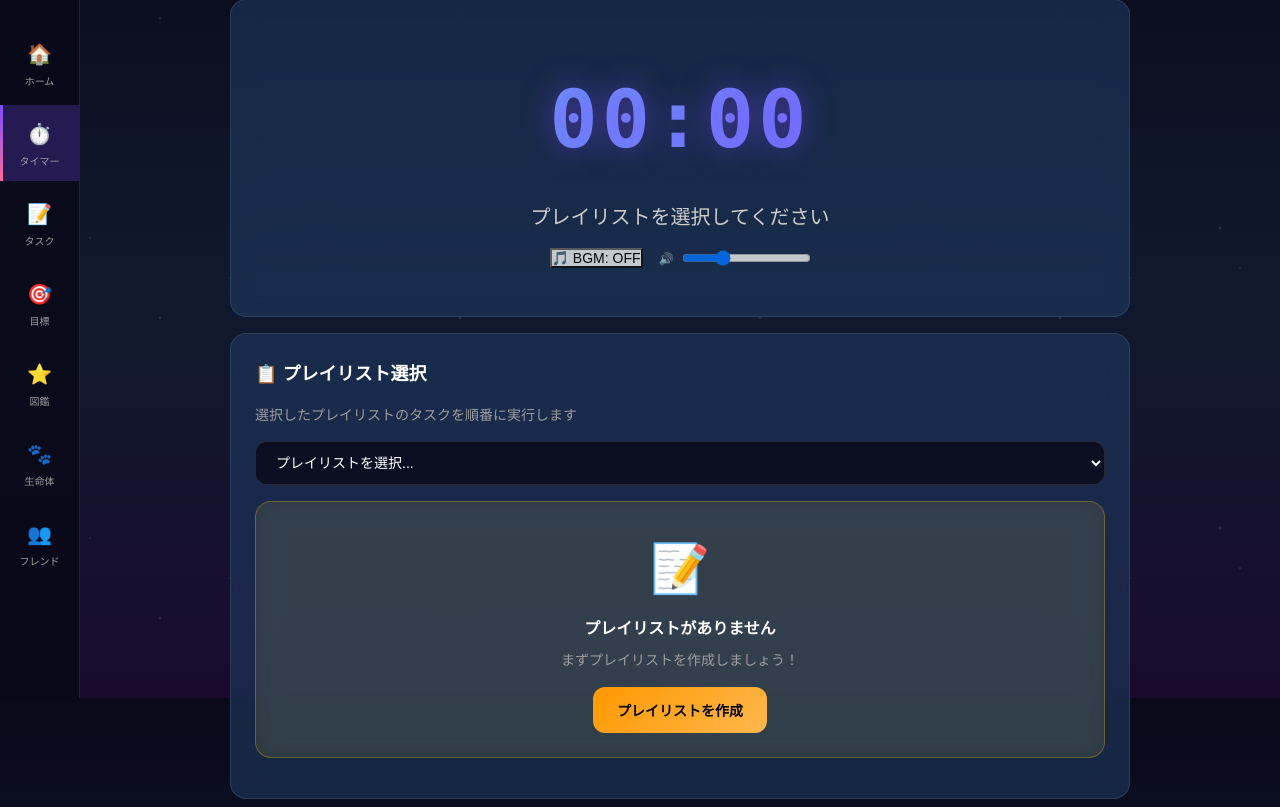
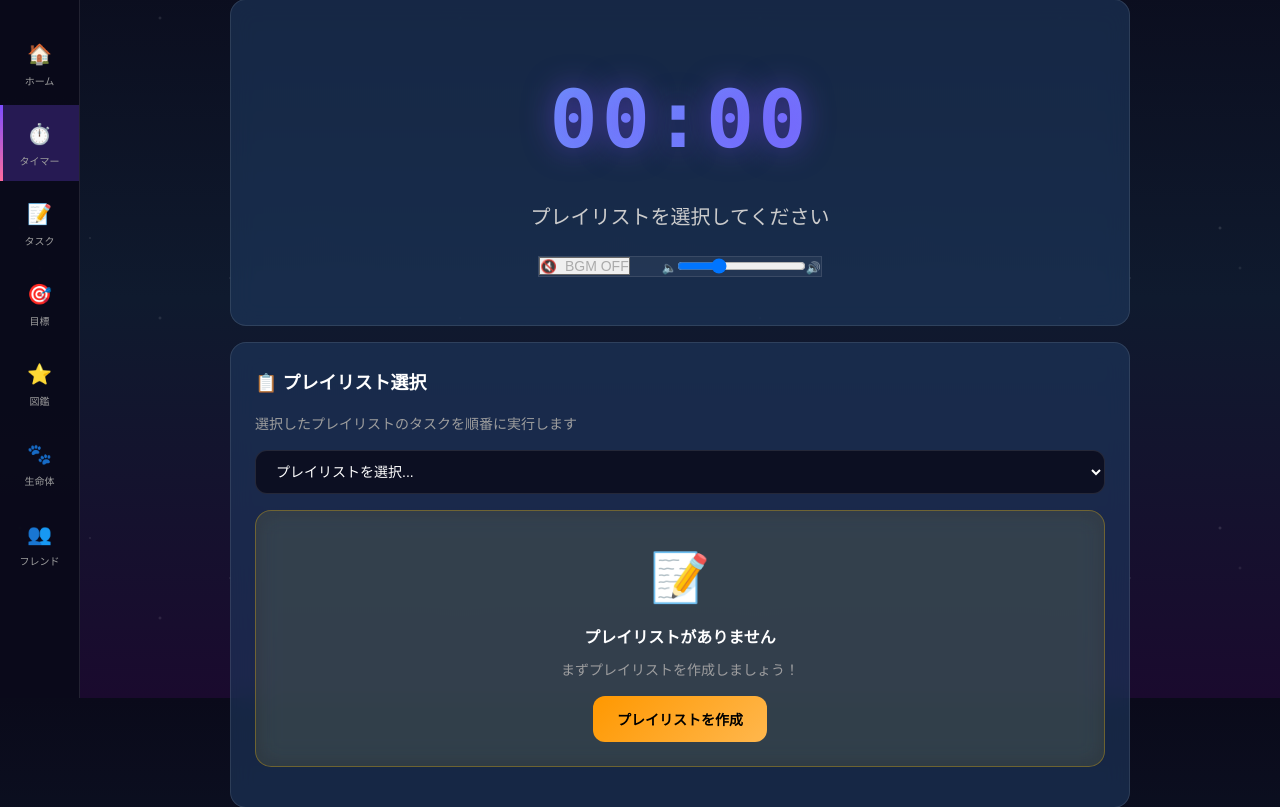
Before and after one commit to 124048-code/moon-tasker, a Flask app: page /timer in a window 1280 px wide. Shown: the part 102-909 px from the top of the page. Run offline with Flask 3, Linux system fonts and the light colour scheme; data comes from the database, SQL or seed files in the repository; data that the repository does not hold is empty; some libraries are stand-ins or nearby versions.

Commit message:
feat: improve audio system with global click SE, BGM auto-resume, and glassmorphism UI

```diff
--- a/templates/base.html
+++ b/templates/base.html
@@ -142,6 +142,19 @@
             }
         });
     </script>
+
+    <!-- Audio Manager -->
+    <script src="{{ url_for('static', filename='js/audio_manager.js') }}"></script>
+    <script>
+        document.addEventListener('click', function (e) {
+            const target = e.target.closest('button, a.btn, .list-item');
+            if (target && !target.closest('input') && !target.closest('textarea')) {
+                if (target.type !== 'range' && window.audioManager) {
+                    window.audioManager.playSE('click.mp3');
+                }
+            }
+        });
+    </script>
 </body>
 
 </html>
--- a/templates/pages/timer.html
+++ b/templates/pages/timer.html
@@ -13,16 +13,27 @@
     <p id="next-task-text" class="text-muted mt-2"></p>
     <p id="end-time-text" style="color: #ffc107; margin-top: 8px;"></p>
 
-    <!-- 音量コントロール (隠しメニューっぽく) -->
-    <div class="mt-4 flex justify-center items-center gap-4" style="opacity: 0.8;">
-        <button onclick="toggleBGM()" id="bgm-toggle-btn" class="text-sm border rounded px-2 py-1"
-            style="border-color: #666;">
-            🎵 BGM: OFF
+    <p id="end-time-text" style="color: #ffc107; margin-top: 8px;"></p>
+
+    <!-- 音量コントロール (Glassmorphism UI) -->
+    <div class="mt-6 flex justify-center items-center gap-4 p-3 rounded-full"
+        style="background: rgba(255, 255, 255, 0.05); border: 1px solid rgba(255, 255, 255, 0.1); width: fit-content; margin: 24px auto 0;">
+
+        <button onclick="toggleBGM()" id="bgm-toggle-btn"
+            class="flex items-center gap-2 px-4 py-2 rounded-full transition-all duration-300 hover:bg-white/10"
+            style="border: 1px solid #666; color: #aaa;">
+            <span id="bgm-icon">🔇</span>
+            <span id="bgm-text" class="text-sm font-medium">BGM OFF</span>
         </button>
-        <div class="flex items-center gap-2">
-            <span class="text-xs">🔊</span>
+
+        <div class="h-6 w-px bg-white/20"></div>
+
+        <div class="flex items-center gap-3 px-2">
+            <span class="text-xs text-muted">🔈</span>
             <input type="range" min="0" max="1" step="0.1" value="0.3"
-                onchange="window.audioManager.setBGMVolume(this.value)" class="w-20">
+                onchange="window.audioManager.setBGMVolume(this.value)"
+                class="w-24 accent-blue-400 h-1 bg-white/20 rounded-lg appearance-none cursor-pointer">
+            <span class="text-xs text-muted">🔊</span>
         </div>
     </div>
 </div>
@@ -184,17 +195,25 @@
     function toggleBGM() {
         timerState.playBgm = !timerState.playBgm;
         const btn = document.getElementById('bgm-toggle-btn');
+        const icon = document.getElementById('bgm-icon');
+        const text = document.getElementById('bgm-text');
+
         if (timerState.playBgm) {
-            btn.textContent = "🎵 BGM: ON";
             btn.style.borderColor = "#64b5f6";
             btn.style.color = "#64b5f6";
+            btn.style.backgroundColor = "rgba(100, 181, 246, 0.1)";
+            icon.textContent = "🎵";
+            text.textContent = "BGM ON";
+
             if (timerState.isRunning && !timerState.isPaused && !timerState.isBreak) {
                 window.audioManager.playBGM('focus.mp3');
             }
         } else {
-            btn.textContent = "🎵 BGM: OFF";
             btn.style.borderColor = "#666";
-            btn.style.color = "";
+            btn.style.color = "#aaa";
+            btn.style.backgroundColor = "transparent";
+            icon.textContent = "🔇";
+            text.textContent = "BGM OFF";
             window.audioManager.stopBGM();
         }
     }
@@ -265,6 +284,11 @@
         nextTaskText.textContent = nextTask ? `次: ${nextTask.title}` : '🎯 最後のタスクです！';
         updateTimerDisplay();
         timerState.intervalId = setInterval(tick, 1000);
+
+        // 休憩明けなど、タスク開始時にBGM再開（ONの場合）
+        if (timerState.playBgm && !timerState.isPaused) {
+            window.audioManager.playBGM('focus.mp3');
+        }
     }
 
     function startBreak() {
```
